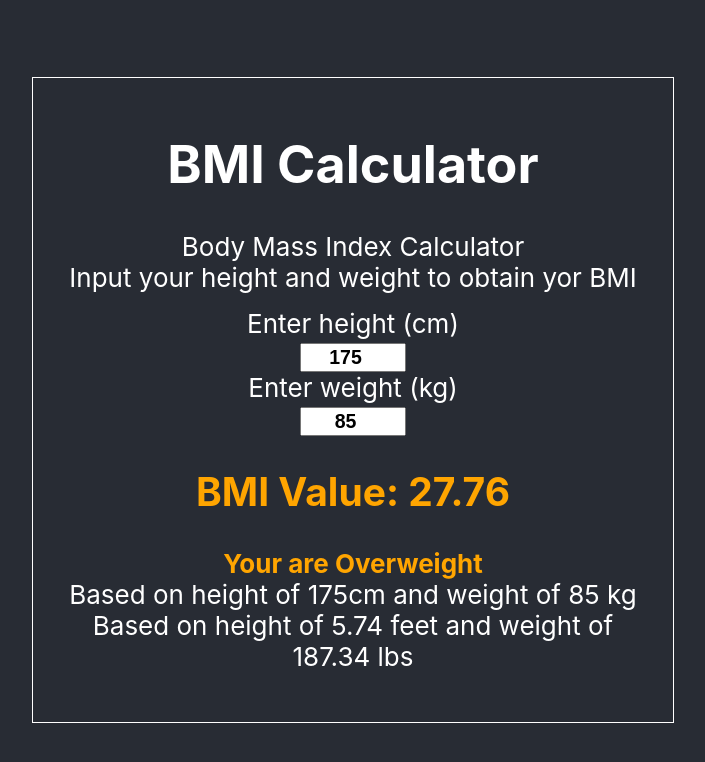
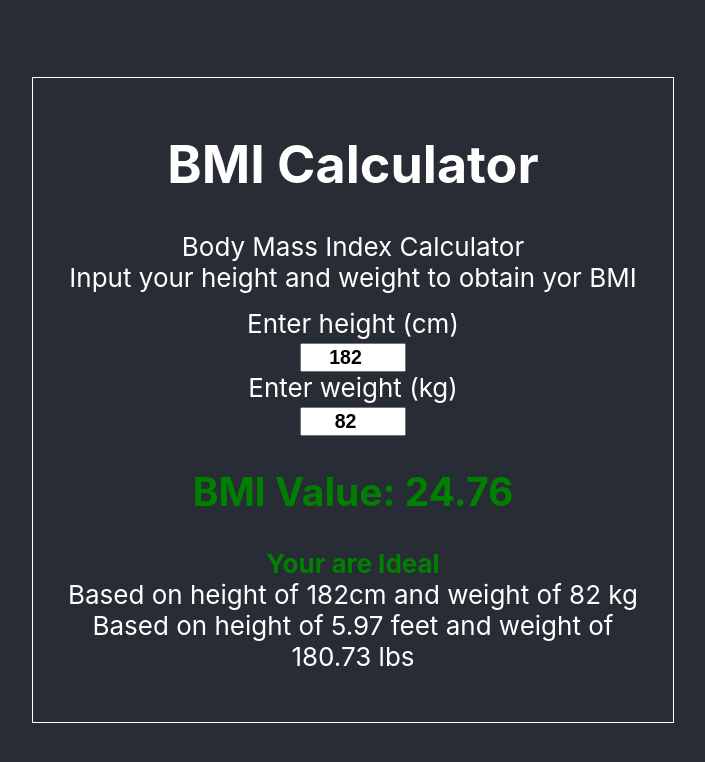
Before and after one commit to maxgdev/bmi-calculator, a React (Create React App) app: page / in a window 1280 px wide. Shown: the top 762 px of the page, without its empty margins (287-992 px from the left). Built offline with nearby package versions, Linux system fonts and the light colour scheme.

Commit message:
Changed default input values to show ideal BMI status

```diff
--- a/src/App.js
+++ b/src/App.js
@@ -10,8 +10,8 @@ import './App.css';
 
 function App() {
 
-  const [height, setHeight] = useState(175);
-  const [weight, setWeight] = useState(85);
+  const [height, setHeight] = useState(182);
+  const [weight, setWeight] = useState(82);
   const [bmi, setBMI] = useState('');
 
   function setHeightFn(height) {
```
